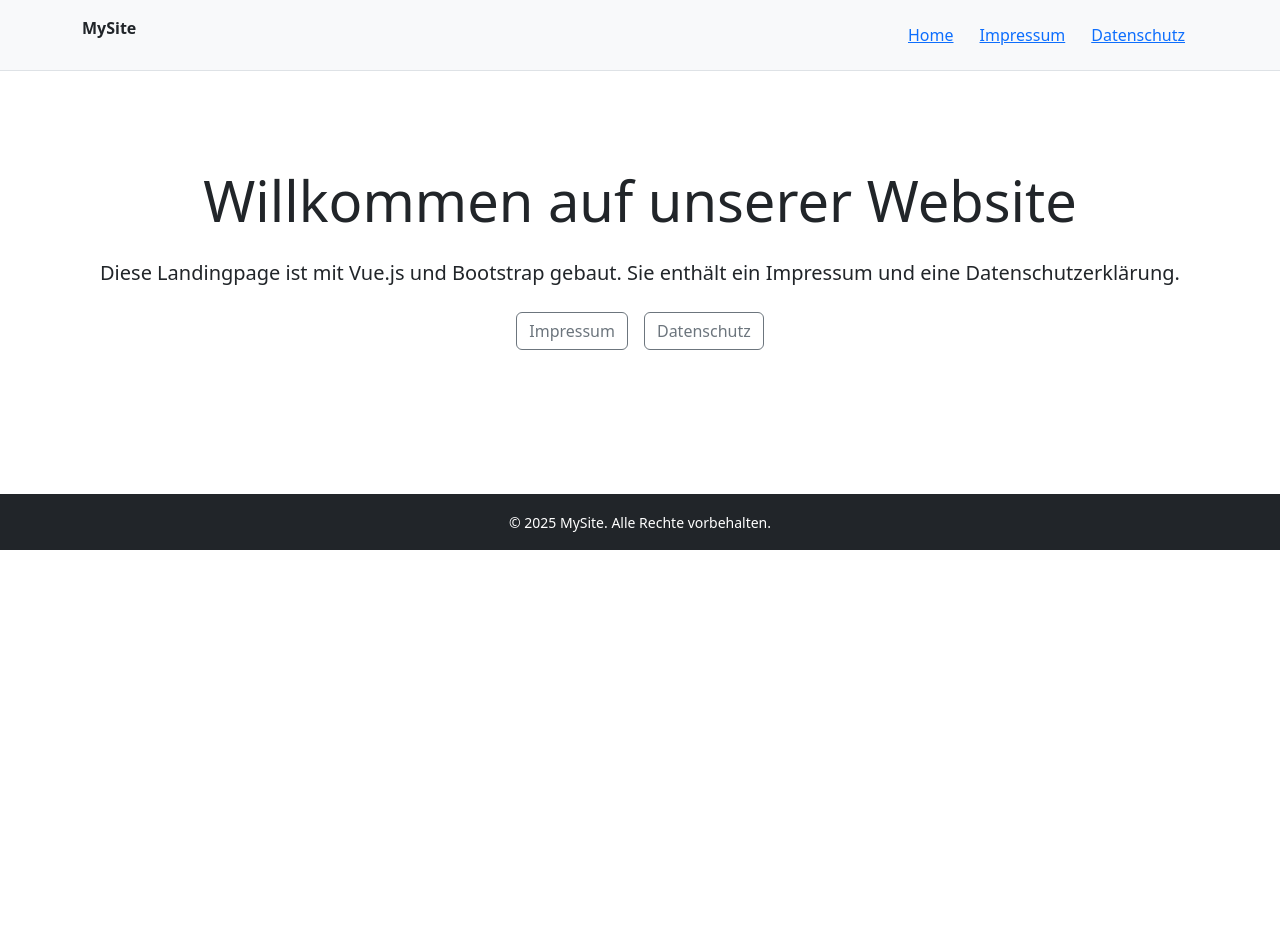
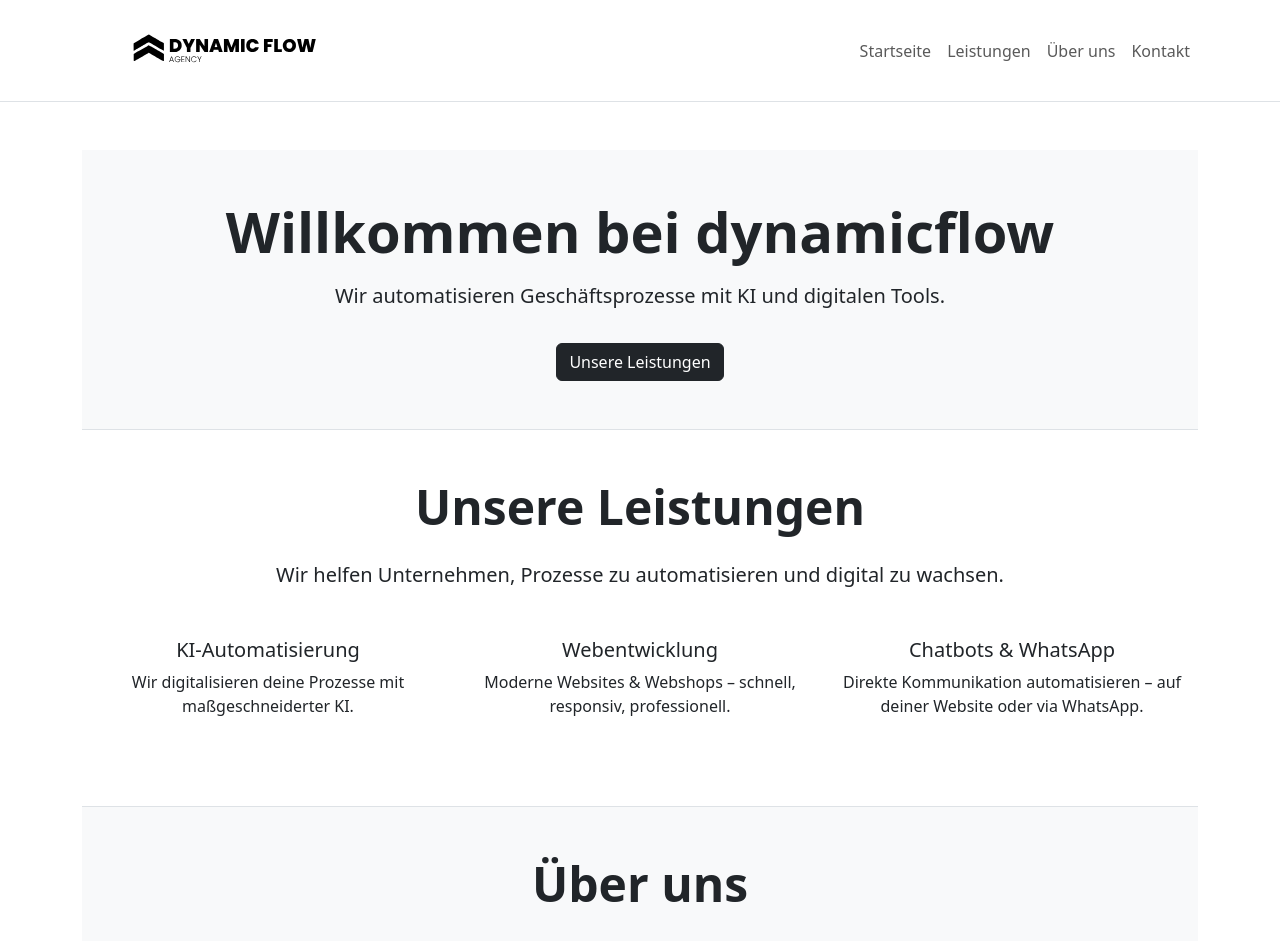
Before and after one commit to dynamicflow-agency/homepage-kit, a Vue app: page / in a window 1280 px wide. Shown: the top 941 px of the page. Before the commit the page ends 800 px from the top, so only its background shows below. Built offline with nearby package versions, Linux system fonts and the light colour scheme.

Commit message:
added sections for new structure

```diff
--- a/src/App.vue
+++ b/src/App.vue
@@ -1,9 +1,11 @@
 <template>
-  <div>
+  <div class="min-h-screen flex flex-col">
     <AppHeader />
-    <main class="container py-5">
+
+    <main class="flex-grow container py-5">
       <RouterView />
     </main>
+
     <AppFooter />
   </div>
 </template>
--- a/src/assets/base.css
+++ b/src/assets/base.css
@@ -1 +1,4 @@
 /* color palette from <https://github.com/vuejs/theme> */
+html {
+  scroll-behavior: smooth;
+}
--- a/src/components/Footer.vue
+++ b/src/components/Footer.vue
@@ -1,11 +1,20 @@
 <template>
-  <footer class="bg-dark text-white text-center py-3 mt-5">
-    <small>© 2025 MySite. Alle Rechte vorbehalten.</small>
+  <footer class="bg-light border-top text-center py-3">
+    <small>
+      © {{ currentYear }} dynamicflow –
+      <RouterLink to="/imprint" class="text-decoration-underline">Impressum</RouterLink> ·
+      <RouterLink to="/privacypolicy" class="text-decoration-underline">Datenschutz</RouterLink>
+    </small>
   </footer>
 </template>
 
 <script>
 export default {
-  name: 'AppFooter'
+  name: 'AppFooter',
+  data() {
+    return {
+      currentYear: new Date().getFullYear()
+    }
+  }
 }
 </script>
--- a/src/components/Header.vue
+++ b/src/components/Header.vue
@@ -1,11 +1,29 @@
 <template>
-  <header class="bg-light border-bottom">
-    <nav class="container py-3 d-flex justify-content-between">
-      <span class="fw-bold">MySite</span>
-      <div>
-        <RouterLink to="/" class="btn btn-link">Home</RouterLink>
-        <RouterLink to="/imprint" class="btn btn-link">Impressum</RouterLink>
-        <RouterLink to="/privacypolicy" class="btn btn-link">Datenschutz</RouterLink>
+  <header>
+    <nav class="navbar navbar-expand-md navbar-light bg-white border-bottom">
+      <div class="container">
+        <router-link class="navbar-brand d-flex align-items-center" to="/">
+          <img src="@/assets/logo.svg" alt="dynamicflow Logo" height="75" class="me-2" />
+        </router-link>
+        <button class="navbar-toggler" type="button" data-bs-toggle="collapse" data-bs-target="#navbarNav">
+          <span class="navbar-toggler-icon"></span>
+        </button>
+        <div class="collapse navbar-collapse justify-content-end" id="navbarNav">
+          <ul class="navbar-nav">
+            <li class="nav-item">
+              <router-link class="nav-link" to="/">Startseite</router-link>
+            </li>
+            <li class="nav-item">
+              <a class="nav-link" href="#service">Leistungen</a>
+            </li>
+            <li class="nav-item">
+              <a class="nav-link" href="#about">Über uns</a>
+            </li>
+            <li class="nav-item">
+              <a class="nav-link" href="#contact">Kontakt</a>
+            </li>
+          </ul>
+        </div>
       </div>
     </nav>
   </header>
--- /dev/null
+++ b/src/components/sections/AboutSection.vue
@@ -0,0 +1,17 @@
+<template>
+  <section id="about" class="py-5 bg-light text-center border-top">
+    <div class="container">
+      <h2 class="display-5 fw-semibold mb-4">Über uns</h2>
+      <p class="lead">Wir sind ein Team aus Tech-Enthusiasten, die Unternehmen digital nach vorne bringen.</p>
+    </div>
+  </section>
+</template>
+
+<script>
+export default {
+  name: 'AboutSection'
+}
+</script>
+
+<style scoped>
+</style>
--- /dev/null
+++ b/src/components/sections/ContactSection.vue
@@ -0,0 +1,18 @@
+<template>
+  <section id="contact" class="py-5 bg-white text-center border-top">
+    <div class="container">
+      <h2 class="display-5 fw-semibold mb-4">Kontakt</h2>
+      <p class="lead mb-4">Lass uns über dein Projekt sprechen.</p>
+      <a href="mailto:hello@dynamicflow.agency" class="btn btn-outline-dark">E-Mail schreiben</a>
+    </div>
+  </section>
+</template>
+
+<script>
+export default {
+  name: 'ContactSection'
+}
+</script>
+
+<style scoped>
+</style>
--- /dev/null
+++ b/src/components/sections/HeroSection.vue
@@ -0,0 +1,18 @@
+<template>
+  <section id="home" class="py-5 bg-light text-center">
+    <div class="container">
+      <h1 class="display-4 fw-bold mb-3">Willkommen bei dynamicflow</h1>
+      <p class="lead">Wir automatisieren Geschäftsprozesse mit KI und digitalen Tools.</p>
+      <a href="#service" class="btn btn-dark mt-3">Unsere Leistungen</a>
+    </div>
+  </section>
+</template>
+
+<script>
+export default {
+  name: 'HeroSection'
+}
+</script>
+
+<style scoped>
+</style>
--- /dev/null
+++ b/src/components/sections/ServiceSection.vue
@@ -0,0 +1,31 @@
+<template>
+  <section id="service" class="py-5 bg-white text-center border-top">
+    <div class="container">
+      <h2 class="display-5 fw-semibold mb-4">Unsere Leistungen</h2>
+      <p class="lead mb-5">Wir helfen Unternehmen, Prozesse zu automatisieren und digital zu wachsen.</p>
+      <div class="row">
+        <div class="col-md-4 mb-4">
+          <h5>KI-Automatisierung</h5>
+          <p>Wir digitalisieren deine Prozesse mit maßgeschneiderter KI.</p>
+        </div>
+        <div class="col-md-4 mb-4">
+          <h5>Webentwicklung</h5>
+          <p>Moderne Websites & Webshops – schnell, responsiv, professionell.</p>
+        </div>
+        <div class="col-md-4 mb-4">
+          <h5>Chatbots & WhatsApp</h5>
+          <p>Direkte Kommunikation automatisieren – auf deiner Website oder via WhatsApp.</p>
+        </div>
+      </div>
+    </div>
+  </section>
+</template>
+
+<script>
+export default {
+  name: 'ServiceSection'
+}
+</script>
+
+<style scoped>
+</style>
--- a/src/views/HomeView.vue
+++ b/src/views/HomeView.vue
@@ -1,18 +1,25 @@
 <template>
-  <div class="container text-center py-5">
-    <h1 class="display-4 mb-4">Willkommen auf unserer Website</h1>
-    <p class="lead mb-4">
-      Diese Landingpage ist mit Vue.js und Bootstrap gebaut. Sie enthält ein Impressum und eine Datenschutzerklärung.
-    </p>
-    <div class="d-flex justify-content-center gap-3">
-      <RouterLink to="/imprint" class="btn btn-outline-secondary">Impressum</RouterLink>
-      <RouterLink to="/privacypolicy" class="btn btn-outline-secondary">Datenschutz</RouterLink>
-    </div>
+  <div>
+    <HeroSection />
+    <ServiceSection />
+    <AboutSection />
+    <ContactSection />
   </div>
 </template>
 
 <script>
+import HeroSection from '@/components/sections/HeroSection.vue'
+import ServiceSection from '@/components/sections/ServiceSection.vue'
+import AboutSection from '@/components/sections/AboutSection.vue'
+import ContactSection from '@/components/sections/ContactSection.vue'
+
 export default {
-  name: 'HomeView'
+  name: 'HomeView',
+  components: {
+    HeroSection,
+    ServiceSection,
+    AboutSection,
+    ContactSection
+  }
 }
 </script>
```
